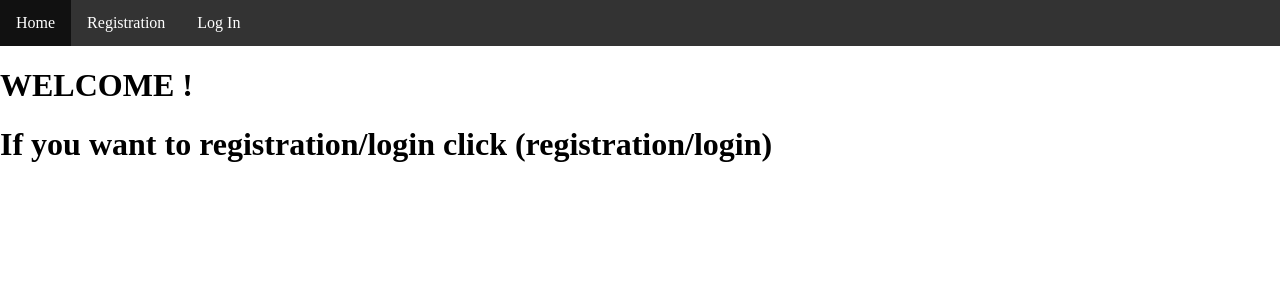
After one commit to nukikordzaia/Exam, a Django app: page / in a window 1280 px wide. The commit adds this page. Shown: the top 300 px of the page. Run offline with Django 3.2, Linux system fonts and the light colour scheme.

Commit message:
added html pages

```diff
--- a/exam/ecommerce/urls.py
+++ b/exam/ecommerce/urls.py
@@ -1,10 +1,11 @@
 from django.urls import path
 from . import views
 
-#app_name = 'ecommerce'
+app_name = 'ecommerce'
 
-# urlpatterns = [
-#     path("", views.orders, name="orders"),
-#
-#
-# ]
+urlpatterns = [
+    path("", views.home, name="home"),
+    path('home/', views.home, name="home"),
+    path("orders/", views.order_detail, name="orders"),
+
+]
--- a/exam/ecommerce/views.py
+++ b/exam/ecommerce/views.py
@@ -13,6 +13,10 @@ from ecommerce.models import Order
 from user.forms import User
 
 OptDecimal = NewType('Optional Decimal', Optional[Decimal])
+
+
+def home(request):
+    return render(request, "ecommerce/home.html")
 
 
 @login_required
--- a/exam/exam/urls.py
+++ b/exam/exam/urls.py
@@ -18,5 +18,6 @@ from django.urls import path, include
 
 urlpatterns = [
     path('admin/', admin.site.urls),
-    # path('', include('ecommerce.urls', namespace='ecommerce'))
+    path('', include('ecommerce.urls', namespace='ecommerce')),
+    path('', include('user.urls', namespace='user'))
 ]
--- /dev/null
+++ b/exam/templates/ecommerce/base.html
@@ -0,0 +1,54 @@
+{% load static %}
+
+<!DOCTYPE html>
+<html>
+<head>
+
+
+    <!-- Compiled and minified JavaScript -->
+    <script src="https://cdnjs.cloudflare.com/ajax/libs/materialize/1.0.0/js/materialize.min.js"></script>
+<meta name="viewport" content="width=device-width, initial-scale=1.0">
+<style>
+body {margin: 0;}
+
+ul.topnav {
+  list-style-type: none;
+  margin: 0;
+  padding: 0;
+  overflow: hidden;
+  background-color: #333;
+}
+
+ul.topnav li {float: left;}
+
+ul.topnav li a {
+  display: block;
+  color: white;
+  text-align: center;
+  padding: 14px 16px;
+  text-decoration: none;
+}
+
+ul.topnav li a:hover:not(.active) {background-color: #111;}
+
+ul.topnav li a.active {background-color: #FF3026;}
+
+ul.topnav li.right {float: right;}
+
+@media screen and (max-width: 600px) {
+  ul.topnav li.right,
+  ul.topnav li {float: none;}
+}
+</style>
+</head>
+<body>
+
+<ul class="topnav">
+    <li><a href="{% url 'ecommerce:home' %}">Home</a></li>
+    <li><a href="{% url 'user:user_registration' %}">Registration</a></li>
+    <li><a href="{% url 'user:user_login' %}">Log In</a></li>
+</ul>
+</body>
+</html>
+{% block content %}
+{% endblock %}
--- /dev/null
+++ b/exam/templates/ecommerce/home.html
@@ -0,0 +1,7 @@
+{% extends "ecommerce/base.html" %}
+
+{% block content %}
+    <h1> WELCOME !</h1>
+    <h1> If you want to registration/login  click (registration/login)</h1>
+
+{% endblock %}
--- a/exam/templates/ecommerce/order-detail.html
+++ b/exam/templates/ecommerce/order-detail.html
@@ -1,3 +1,6 @@
+{% extends "ecommerce/base.html" %}
+{% block content %}
+
 <div class= "container">
     <div class="row">
             <ul class="collection with-header">
@@ -39,3 +42,4 @@
       <input type="submit">
   </form>
 </div>
+{% endblock %}
--- a/exam/templates/user/login.html
+++ b/exam/templates/user/login.html
@@ -1,3 +1,6 @@
+{% extends "ecommerce/base.html" %}
+
+{% block content %}
 <div class="container">
         <div class="row">
             <div class="col s12">
@@ -39,3 +42,4 @@
             </div>
         </div>
     </div>
+{% endblock %}
--- a/exam/templates/user/registration.html
+++ b/exam/templates/user/registration.html
@@ -1,3 +1,6 @@
+{% extends "ecommerce/base.html" %}
+
+{% block content %}
 <div class="container pt-30">
     <div class="section">
         <div class="row">
@@ -61,6 +64,7 @@
                             <button class="btn waves-effect waves-light" type="submit" name="action">Send
                                 <i class="material-icons right">send</i>
                             </button>
+                            <a href="{% url 'user:user_login' %}">already have account? </a>
                         </div>
                     </div>
                 </form>
@@ -69,3 +73,4 @@
     </div>
 
 </div>
+{% endblock %}
```
